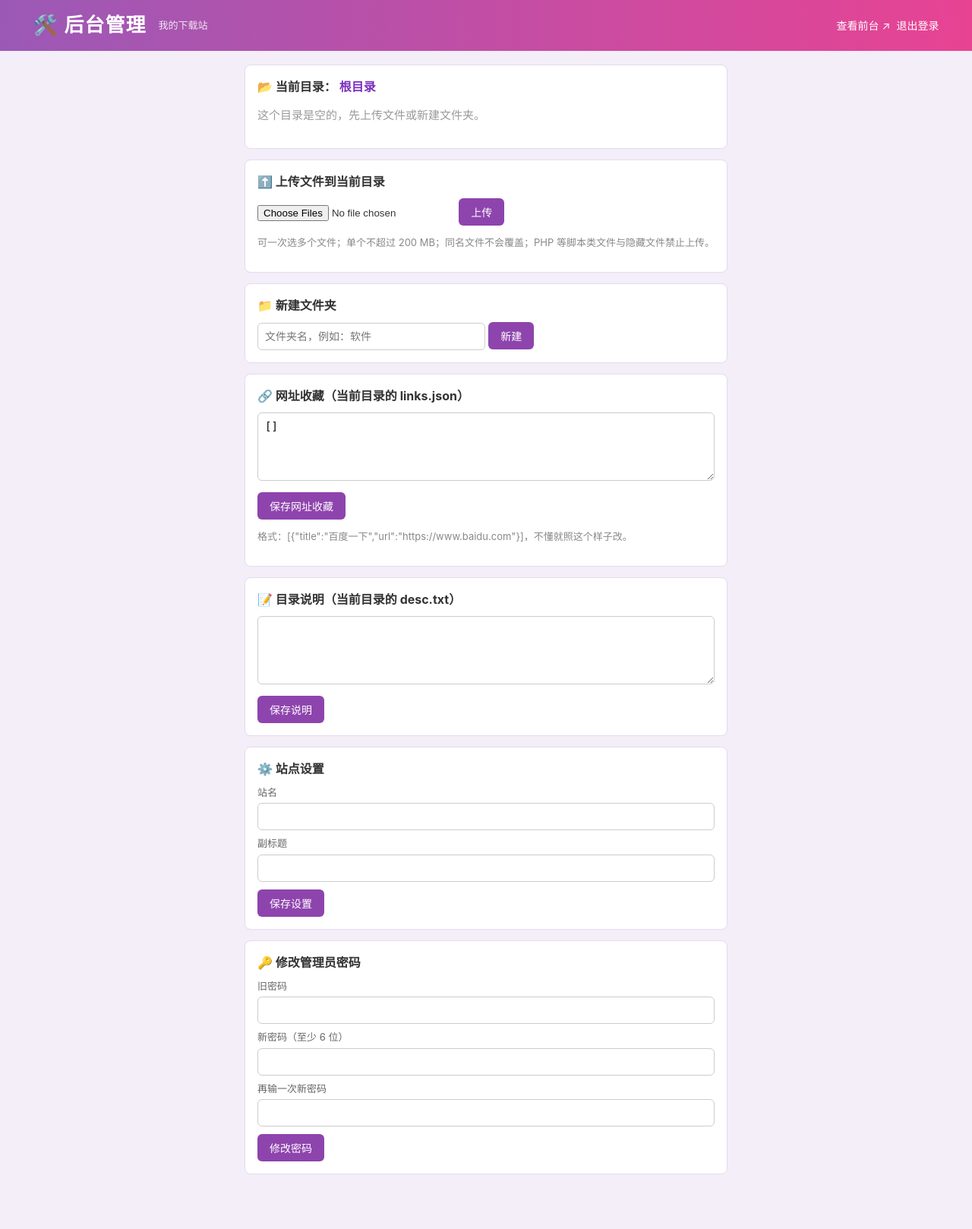
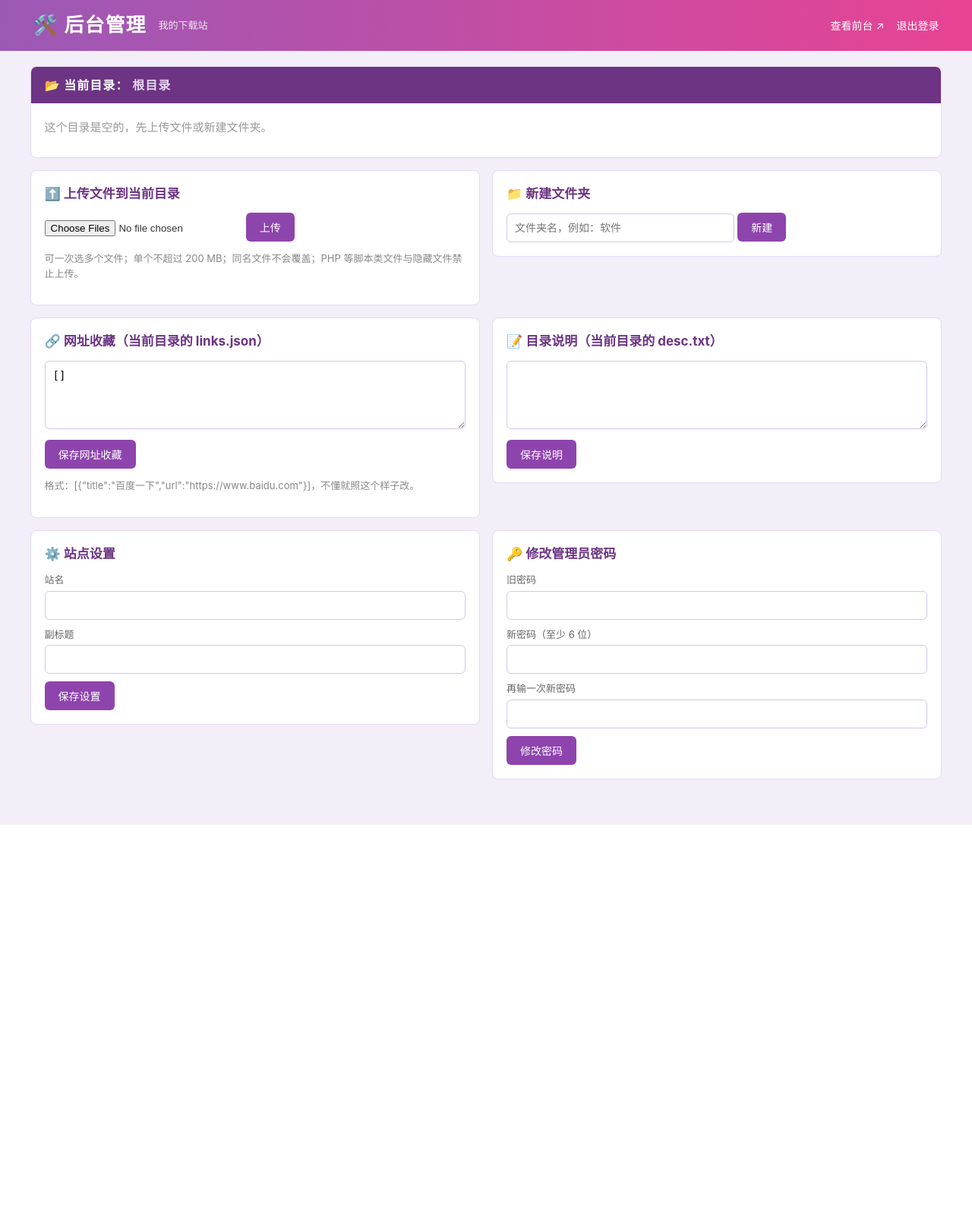
Before and after one commit to nfyxvip/download-site, a PHP site: page /admin.php in a window 1280 px wide. Shown: the whole page at 76% size. After the commit the page ends 1086 px from the top, so only its background shows below. Run offline with PHP 8.4, Linux system fonts and the light colour scheme; the visitor is signed in with stand-in values (Sample User, id 1).

Commit message:
后台改样式：与前台同款紫色系，电脑端宽屏两栏、手机端单栏，文件列表加深紫通栏标题

```diff
--- a/admin.php
+++ b/admin.php
@@ -300,26 +300,48 @@ $flash = get_flash();
 <title>后台管理 - <?= htmlspecialchars($CFG['site_name'] ?? '我的下载站', ENT_QUOTES) ?></title>
 <link rel="stylesheet" href="style.css">
 <style>
-.admin-wrap { max-width: 1080px; margin: 18px auto; padding: 0 14px 40px; }
-.card { background:#fff; border:1px solid #e6d9f2; border-radius:8px; padding:16px; margin-bottom:14px; }
-.card h3 { margin:0 0 10px; font-size:16px; }
-.card label { display:block; font-size:13px; color:#666; margin:8px 0 4px; }
-.card input[type=text], .card input[type=password], .card textarea { width:100%; padding:9px; font-size:14px; border:1px solid #ccc; border-radius:6px; box-sizing:border-box; }
+/* 后台样式：与前台同款紫色系，电脑端宽屏两栏、手机端单栏 */
+.admin-wrap { width:96%; max-width:1600px; margin:20px auto; padding:0 14px 40px; }
+.card { background:#fff; border:1px solid #e6d9f2; border-radius:8px; padding:18px; margin-bottom:16px; }
+.card h3 { margin:0 0 12px; font-size:17px; color:#6c3483; }
+.card label { display:block; font-size:13px; color:#666; margin:10px 0 4px; }
+.card input[type=text], .card input[type=password], .card textarea { width:100%; padding:10px; font-size:14px; border:1px solid #d5c6e8; border-radius:6px; box-sizing:border-box; }
+.card input[type=text]:focus, .card input[type=password]:focus, .card textarea:focus { outline:none; border-color:#8e44ad; box-shadow:0 0 0 2px rgba(142,68,173,.15); }
 .card textarea { min-height:90px; font-family:monospace; }
-.btn { display:inline-block; padding:8px 16px; background:#8e44ad; color:#fff; border:none; border-radius:6px; cursor:pointer; font-size:14px; }
+.btn { display:inline-block; padding:9px 18px; background:#8e44ad; color:#fff; border:none; border-radius:6px; cursor:pointer; font-size:14px; }
 .btn:hover { background:#7d3c98; }
 .btn.danger { background:#d93025; } .btn.danger:hover { background:#b3271e; }
-.btn.ghost { background:#f0f2f4; color:#333; } .btn.ghost:hover { background:#e2e6ea; }
-.flash { padding:10px 14px; border-radius:6px; margin-bottom:14px; font-size:14px; }
-.flash.ok { background:#e6f4ea; color:#137333; } .flash.err { background:#fce8e6; color:#a50e0e; }
-.arow { display:flex; align-items:center; gap:10px; padding:9px 4px; border-bottom:1px solid #f3eef7; font-size:14px; flex-wrap:wrap; }
+.btn.ghost { background:#f0e6f7; color:#6c3483; } .btn.ghost:hover { background:#e2d0f0; }
+.flash { padding:12px 16px; border-radius:8px; margin-bottom:16px; font-size:14px; }
+.flash.ok { background:#e6f4ea; color:#137333; border:1px solid #a8dab5; } .flash.err { background:#fce8e6; color:#a50e0e; border:1px solid #f5a9a2; }
+/* 文件列表：深紫通栏标题 + 表格式行 */
+.file-card { padding:0; overflow:hidden; }
+.file-card-head { background:#6c3483; color:#fff; font-weight:700; padding:12px 18px; font-size:16px; letter-spacing:1px; }
+.file-card-head a { color:#e8d5f5; }
+.file-card-body { padding:6px 18px 12px; }
+.arow { display:flex; align-items:center; gap:10px; padding:11px 4px; border-bottom:1px solid #f3eef7; font-size:14px; flex-wrap:wrap; }
 .arow:last-child { border-bottom:none; }
+.arow:hover { background:#faf5fd; }
 .arow .nm { flex:1; min-width:0; overflow:hidden; text-overflow:ellipsis; white-space:nowrap; }
 .arow .sz { color:#888; font-size:13px; width:80px; text-align:right; }
 .arow form { display:inline; }
-.arow input[type=text] { width:130px; padding:5px 7px; font-size:13px; border:1px solid #ccc; border-radius:5px; }
-.top-actions { display:flex; gap:8px; flex-wrap:wrap; align-items:center; }
+.arow input[type=text] { width:130px; padding:6px 8px; font-size:13px; border:1px solid #d5c6e8; border-radius:5px; }
+.top-actions { display:flex; gap:16px; flex-wrap:wrap; align-items:center; }
 .top-actions a { color:#fff; font-size:14px; }
+/* 操作卡片：电脑端两栏、手机端单栏 */
+.admin-grid { display:grid; grid-template-columns:1fr 1fr; gap:16px; align-items:start; }
+.admin-grid .card { margin-bottom:0; }
+@media (max-width: 960px) {
+    .admin-wrap { width:100%; padding:0 8px 32px; margin:12px auto; }
+    .admin-grid { grid-template-columns:1fr; }
+    .card { padding:14px; }
+    .arow .sz { display:none; }
+    .arow input[type=text] { width:110px; }
+    .top-actions { gap:10px; }
+}
+@media (min-width: 1600px) {
+    .card input[type=text], .card input[type=password], .card textarea { font-size:15px; }
+}
 </style>
 </head>
 <body>
@@ -335,13 +357,14 @@ $flash = get_flash();
 <div class="admin-wrap">
     <?php if ($flash): ?><div class="flash <?= $flash['ok'] ? 'ok' : 'err' ?>"><?= htmlspecialchars($flash['msg'], ENT_QUOTES) ?></div><?php endif; ?>
 
-    <div class="card">
-        <h3>📂 当前目录：
+    <div class="card file-card">
+        <div class="file-card-head">📂 当前目录：
             <?php foreach ($crumbs as $i => $c): ?>
                 <?php if ($i > 0): ?>/<?php endif; ?>
                 <a href="<?= $self ?>?dir=<?= urlencode($c['rel']) ?>"><?= htmlspecialchars($c['name'], ENT_QUOTES) ?></a>
             <?php endforeach; ?>
-        </h3>
+        </div>
+        <div class="file-card-body">
         <?php if (empty($entries)): ?><p style="color:#999;">这个目录是空的，先上传文件或新建文件夹。</p><?php endif; ?>
         <?php foreach ($entries as $e): ?>
             <div class="arow">
@@ -391,8 +414,10 @@ $flash = get_flash();
                 <?php endif; ?>
             </div>
         <?php endforeach; ?>
+        </div>
     </div>
 
+    <div class="admin-grid">
     <div class="card">
         <h3>⬆️ 上传文件到当前目录</h3>
         <form method="post" action="<?= $here ?>" enctype="multipart/form-data">
@@ -468,6 +493,7 @@ $flash = get_flash();
             <button class="btn" type="submit" style="margin-top:10px;">修改密码</button>
         </form>
     </div>
+    </div>
 </div>
 </body>
 </html>
```
